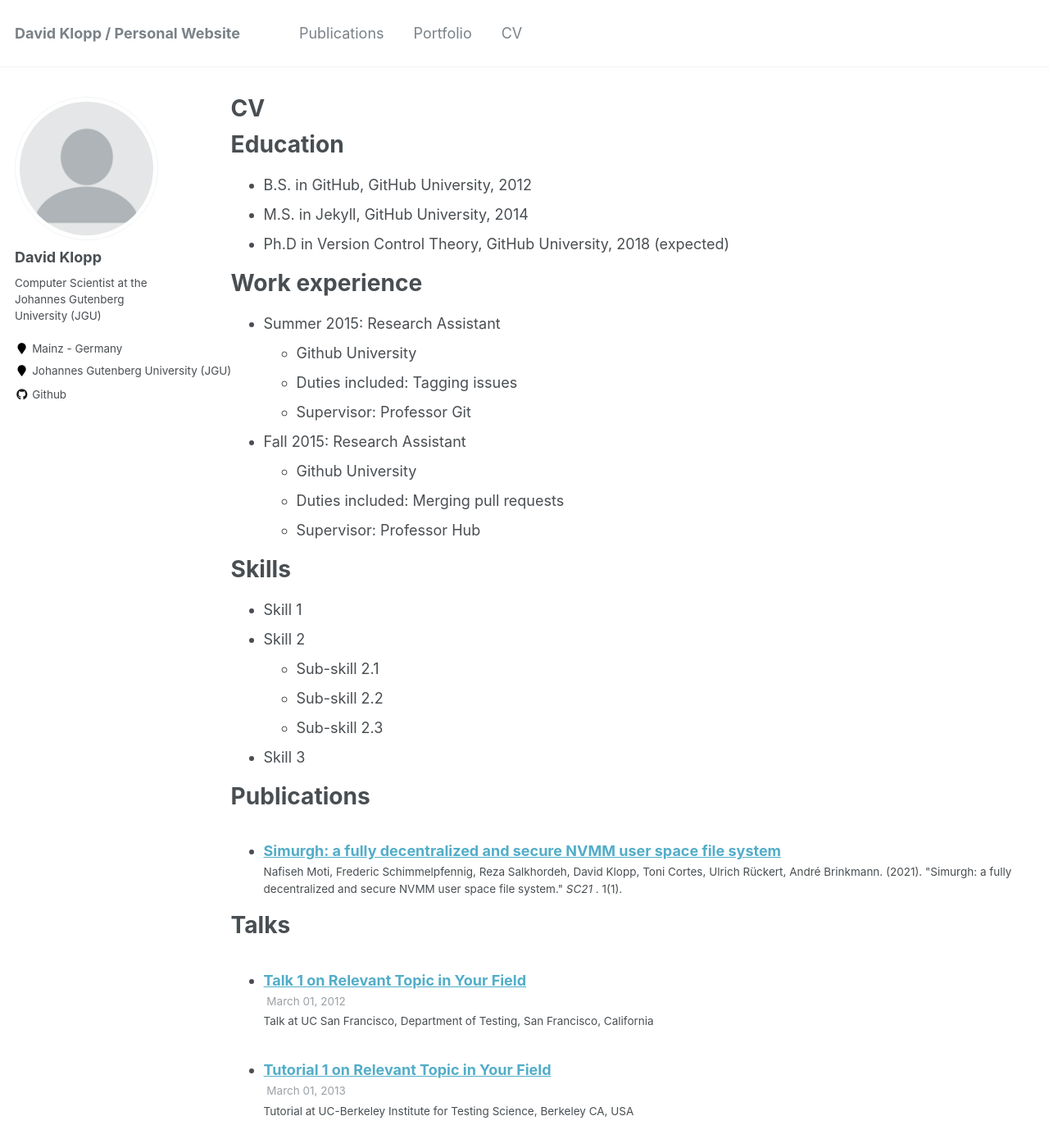
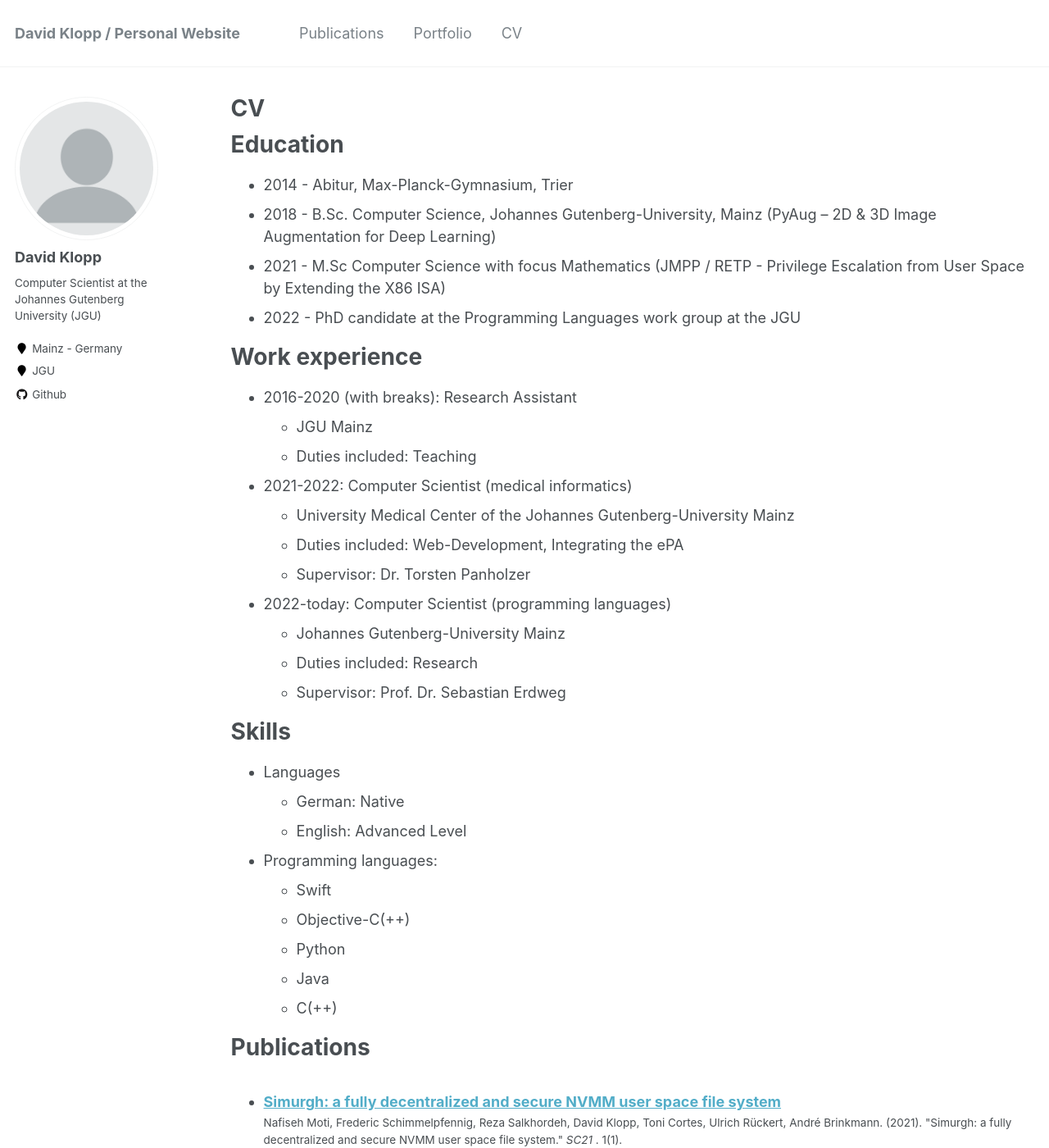
Before and after one commit to Schlaubischlump/schlaubischlump.github.io, a Jekyll site: the page built from _pages/cv.md, in a window 1280 px wide and 1400 px high. Shown: the whole window at 82% size. Built offline with Jekyll 4.4.1, drawn with Linux system fonts in a browser that asks for light colours; some of the changed text lies outside the part shown.

Commit message:
Update cv

```diff
--- a/_config.yml
+++ b/_config.yml
@@ -84,7 +84,7 @@
   avatar           : "profile.png"
   bio              : "Computer Scientist at the Johannes Gutenberg University (JGU)"
   location         : "Mainz - Germany"
-  employer         : "Johannes Gutenberg University (JGU)"
+  employer         : "JGU"
   pubmed           :
   googlescholar    :
   email            :
--- a/_pages/cv.md
+++ b/_pages/cv.md
@@ -11,30 +11,38 @@
 
 Education
 ======
-* B.S. in GitHub, GitHub University, 2012
-* M.S. in Jekyll, GitHub University, 2014
-* Ph.D in Version Control Theory, GitHub University, 2018 (expected)
+* 2014 - Abitur, Max-Planck-Gymnasium, Trier
+* 2018 - B.Sc. Computer Science, Johannes Gutenberg-University, Mainz (PyAug – 2D & 3D Image Augmentation for Deep Learning)
+* 2021 - M.Sc Computer Science with focus Mathematics (JMPP / RETP - Privilege Escalation from User Space by Extending the X86 ISA)
+* 2022 - PhD candidate at the Programming Languages work group at the JGU
 
 Work experience
 ======
-* Summer 2015: Research Assistant
-  * Github University
-  * Duties included: Tagging issues
-  * Supervisor: Professor Git
+* 2016-2020 (with breaks): Research Assistant
+  * JGU Mainz
+  * Duties included: Teaching
 
-* Fall 2015: Research Assistant
-  * Github University
-  * Duties included: Merging pull requests
-  * Supervisor: Professor Hub
+* 2021-2022: Computer Scientist (medical informatics)
+  * University Medical Center of the Johannes Gutenberg-University Mainz
+  * Duties included: Web-Development, Integrating the ePA
+  * Supervisor: Dr. Torsten Panholzer
+
+* 2022-today: Computer Scientist (programming languages)
+  * Johannes Gutenberg-University Mainz
+  * Duties included: Research
+  * Supervisor: Prof. Dr. Sebastian Erdweg
 
 Skills
 ======
-* Skill 1
-* Skill 2
-  * Sub-skill 2.1
-  * Sub-skill 2.2
-  * Sub-skill 2.3
-* Skill 3
+* Languages
+	* German: Native
+	* English: Advanced Level
+* Programming languages:
+  * Swift
+  * Objective-C(++)
+  * Python
+  * Java
+  * C(++)
 
 Publications
 ======
@@ -42,6 +50,7 @@
     {% include archive-single-cv.html %}
   {% endfor %}</ul>
 
+<!--
 Talks
 ======
   <ul>{% for post in site.talks %}
@@ -57,3 +66,4 @@
 Service and leadership
 ======
 * Currently signed in to 43 different slack teams
+-->
```
Also changed, not shown: images/ios_nc_cc_concept.png (added).
